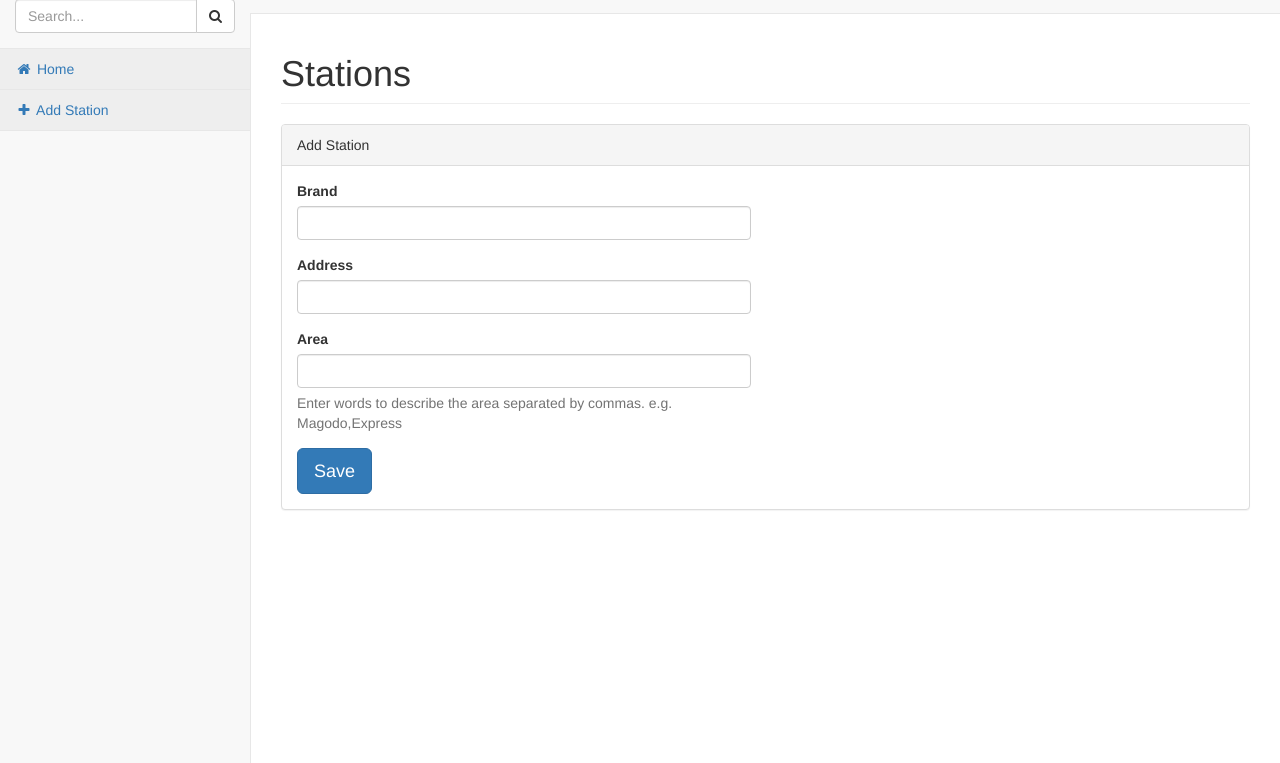
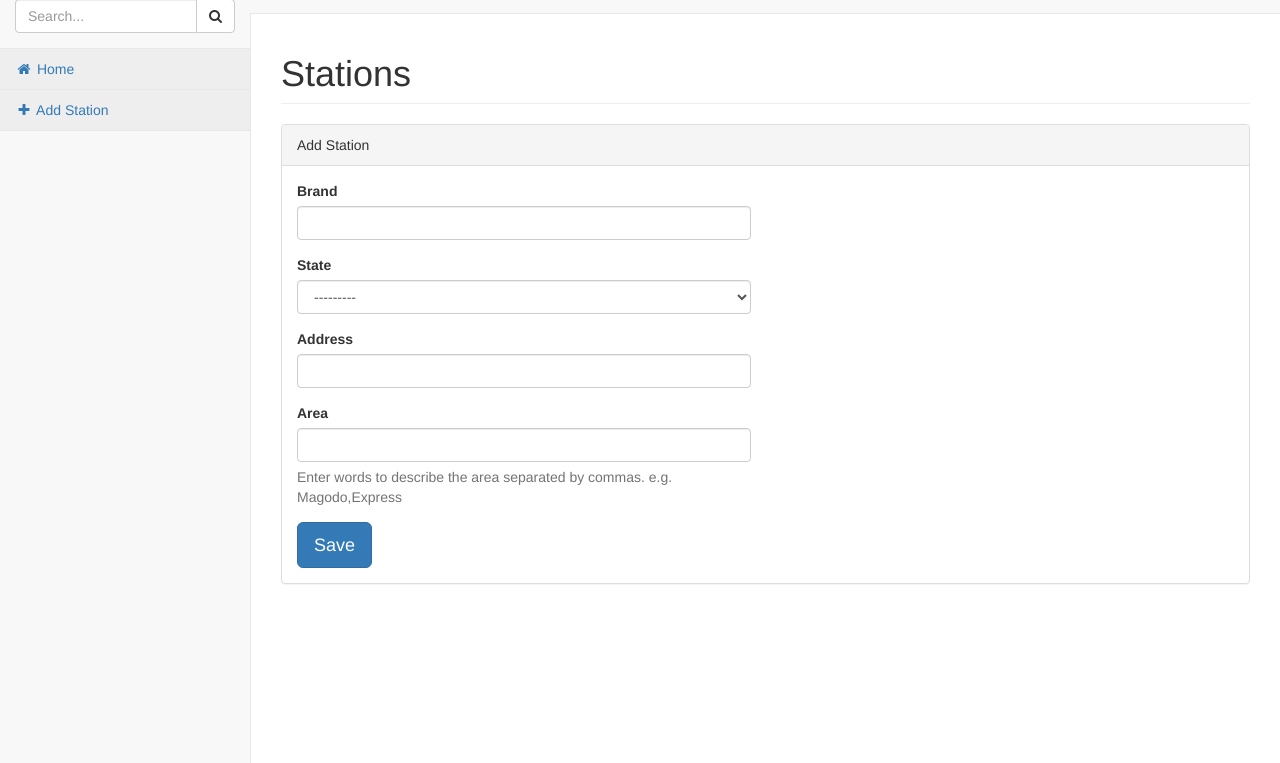
Before and after one commit to boyombo/django-stations, a Django app: page /station/ in a window 1280 px wide. Shown: the part 67-830 px from the top of the page. Run offline with Django 3.2, Linux system fonts and the light colour scheme; data that the repository does not hold is empty; some libraries are stand-ins or nearby versions.

Commit message:
changed api.add_entry to use GET, added state model

```diff
--- a/stations/depot/admin.py
+++ b/stations/depot/admin.py
@@ -1,9 +1,9 @@
 from django.contrib import admin
 
-from depot.models import Brand, Area, Station, Entry
+from depot.models import Brand, Area, Station, Entry, State
 
 
-@admin.register(Brand, Area)
+@admin.register(Brand, Area, State)
 class BrandAdmin(admin.ModelAdmin):
     list_display = ['name']
 
--- a/stations/depot/forms.py
+++ b/stations/depot/forms.py
@@ -1,10 +1,15 @@
 from django import forms
-from depot.models import Entry
+from depot.models import Entry, State
+
+
+def get_states():
+    return State.objects.all()
 
 
 class StationForm(forms.Form):
     brand = forms.CharField(max_length=200)
     address = forms.CharField(max_length=250)
+    state = forms.ModelChoiceField(queryset=get_states())
     area = forms.CharField(max_length=250, required=False)
 
     def clean_area(self):
@@ -16,6 +21,11 @@ class SearchForm(forms.Form):
     name = forms.CharField(max_length=200)
 
 
+class APISearchForm(forms.Form):
+    name = forms.CharField(max_length=200)
+    state = forms.CharField(max_length=200)
+
+
 class EntryForm(forms.ModelForm):
     class Meta:
         model = Entry
--- a/stations/depot/models.py
+++ b/stations/depot/models.py
@@ -6,6 +6,9 @@ from django.db import models
 
 class State(models.Model):
     name = models.CharField(max_length=200, unique=True)
+    tag = models.CharField(
+        'Name of the state in small letters and with spaces changed to _',
+        max_length=200, null=True, blank=True)
 
     def __unicode__(self):
         return self.name
--- a/stations/depot/views.py
+++ b/stations/depot/views.py
@@ -9,11 +9,17 @@ def add_station(request):
     if request.method == 'POST':
         form = StationForm(request.POST)
         if form.is_valid():
-            brand_name = form.cleaned_data['brand']
+            brand_name = form.cleaned_data['brand'].upper()
             address = form.cleaned_data['address']
+            state = form.cleaned_data['state']
             #area = form.cleaned_data['area']
-            brand, _ = Brand.objects.get_or_create(name=brand_name)
-            station = Station.objects.create(brand=brand, address=address)
+            try:
+                brand = Brand.objects.get(name=brand_name)
+            except Brand.DoesNotExist:
+                brand = Brand.objects.create(name=brand_name)
+            #brand, _ = Brand.objects.get_or_create(name=brand_name)
+            station = Station.objects.create(
+                brand=brand, address=address, state=state)
             for name in form.cleaned_data['area']:
                 area, _ = Area.objects.get_or_create(name=name)
                 station.area.add(area)
--- a/stations/templates/add_station.html
+++ b/stations/templates/add_station.html
@@ -33,6 +33,16 @@ Add Station
             </div>
 
             <div class="form-group">
+                {% if form.state.errors %}
+                    <div class="alert alert-danger">
+                        {{ form.state.errors }}
+                    </div>
+                {% endif %}
+                <label for="{{ form.state.id_for_label }}" class="control-label">State</label>
+                {{ form.state }}
+            </div>
+
+            <div class="form-group">
                 {% if form.address.errors %}
                     <div class="alert alert-danger">
                         {{ form.address.errors }}
@@ -64,5 +74,6 @@ Add Station
     $('#id_brand').addClass('form-control')
     $('#id_address').addClass('form-control')
     $('#id_area').addClass('form-control')
+    $('#id_state').addClass('form-control')
 </script>
 {% endblock extra-js %}
```
Also changed, not shown: stations/api/views.py (+13 -6 lines), stations/depot/migrations/0007_state_tag.py (added).
